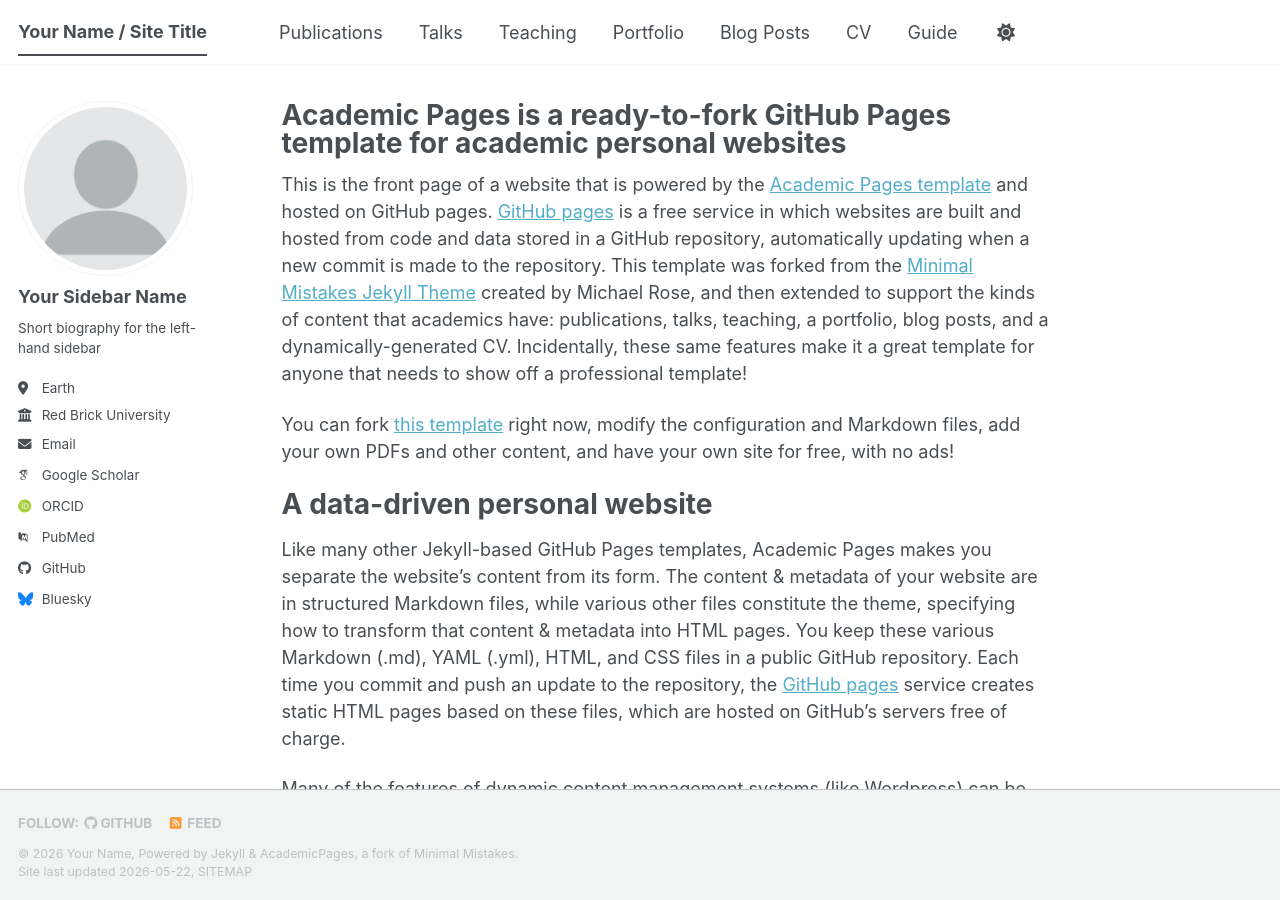
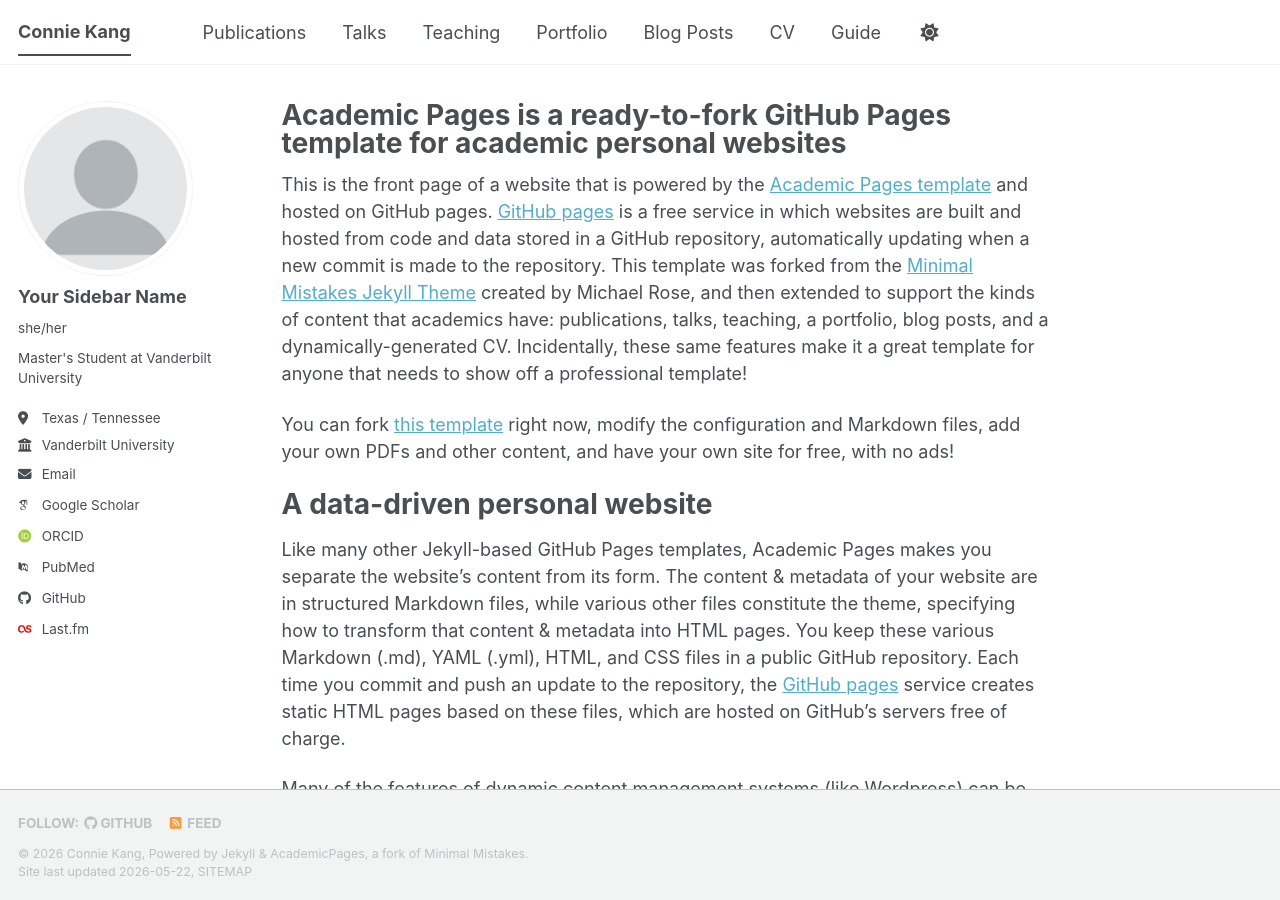
Before and after one commit to cvnnix/conniekang.github.io, a Jekyll site: the page built from _pages/about.md, in a window 1280 px wide and 900 px high. Built offline with Jekyll 4.4.1, drawn with Linux system fonts in a browser that asks for light colours; some web fonts are replaced; a script bundle is joined from its source files by our own code; library files that are not in the unit come from our copies.

Commit message:
Update personal information in _config.yml

```diff
--- a/_config.yml
+++ b/_config.yml
@@ -9,14 +9,14 @@
 # Basic Site Settings
 locale                   : "en-US"
 site_theme               : "default" # The available themes options are "default", "air", "sunrise", "mint", "dirt" and "contrast"
-title                    : "Your Name / Site Title"
+title                    : "Connie Kang"
 title_separator          : "-"
-name                     : &name "Your Name"
+name                     : &name "Connie Kang"
 description              : &description "Your Name's academic portfolio"   # Update this with a general description of your site, this is the default if not overridden by a page
-url                      : https://academicpages.github.io # The base hostname & protocol for your site e.g. "https://[your GitHub username].github.io",
+url                      : https://conniekang.github.io # The base hostname & protocol for your site e.g. "https://[your GitHub username].github.io",
                                                            # or if you already have some other page hosted on Github then use "https://[your GitHub username].github.io/[Your Repo Name]"
 baseurl                  : "" # the subpath of your site, e.g. "/blog"
-repository               : "academicpages/academicpages.github.io"
+repository               : "cvnnix/conniekang.github.io"
 
 # Site Author - The following control what appear as part of the author content on the side bar.
 #               If a field is blank the icon and link will not appear, otherwise it will be shown.
@@ -25,23 +25,23 @@ author:
   # Biographic information
   avatar           : "profile.png"
   name             : "Your Sidebar Name"
-  pronouns         : # example: "she/her"
-  bio              : "Short biography for the left-hand sidebar"
-  location         : "Earth"
-  employer         : "Red Brick University"
+  pronouns         : "she/her"
+  bio              : "Master's Student at Vanderbilt University"
+  location         : "Texas / Tennessee"
+  employer         : "Vanderbilt University"
   uri              : # URL
-  email            : "none@example.org"
+  email            : "connie.l.kang@vanderbilt.edu"
 
   # Academic websites
   academia         : # URL
   arxiv            : # URL - Update with the correct link to your profile
-  googlescholar    : "https://scholar.google.com/citations?user=PS_CX0AAAAAJ"
+  googlescholar    : ""
   inspire-hep      : # URL
   impactstory      : # URL
-  orcid            : "https://orcid.org/yourorcidurl"
+  orcid            : ""
   semantic         : # URL
   ssrn             : # URL
-  pubmed           : "https://www.ncbi.nlm.nih.gov/pubmed/?term=john+snow"
+  pubmed           : ""
   researchgate     : # URL
   scopus           : # URL
   zotero           : # URL
@@ -51,13 +51,13 @@ author:
   bitbucket        : # Username - Update with your username on the site
   codepen          : # Username
   dribbble         : # Username
-  github           : "academicpages"
+  github           : "cvnnix"
   kaggle           : # Username
   stackoverflow    : # User number or user number and name (i.e., use "1" or "1/jeff-atwood")
 
   # Social media
   artstation       : # Username
-  bluesky          : "bsky.app" # Replace this with you Bluesky username
+  bluesky          : # "bsky.app" # Replace this with you Bluesky username
   facebook         : # Username
   flickr           : # Username
   foursquare       : # Username
@@ -65,7 +65,7 @@ author:
   google_plus      : # Username
   keybase          : # Username
   instagram        : # Username
-  lastfm           : # Username
+  lastfm           : "cvnnix"
   linkedin         : # Username
   mastodon         : # URL
   medium           : # URL
```
